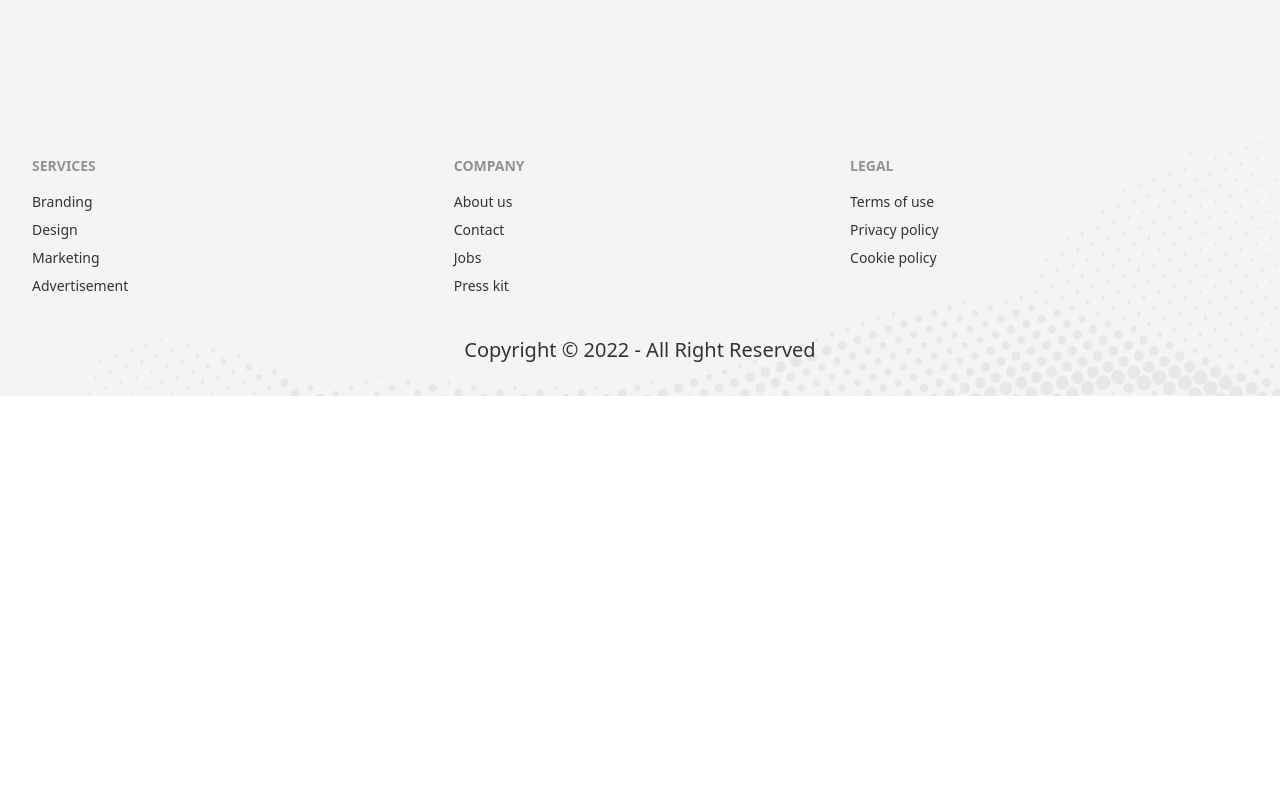
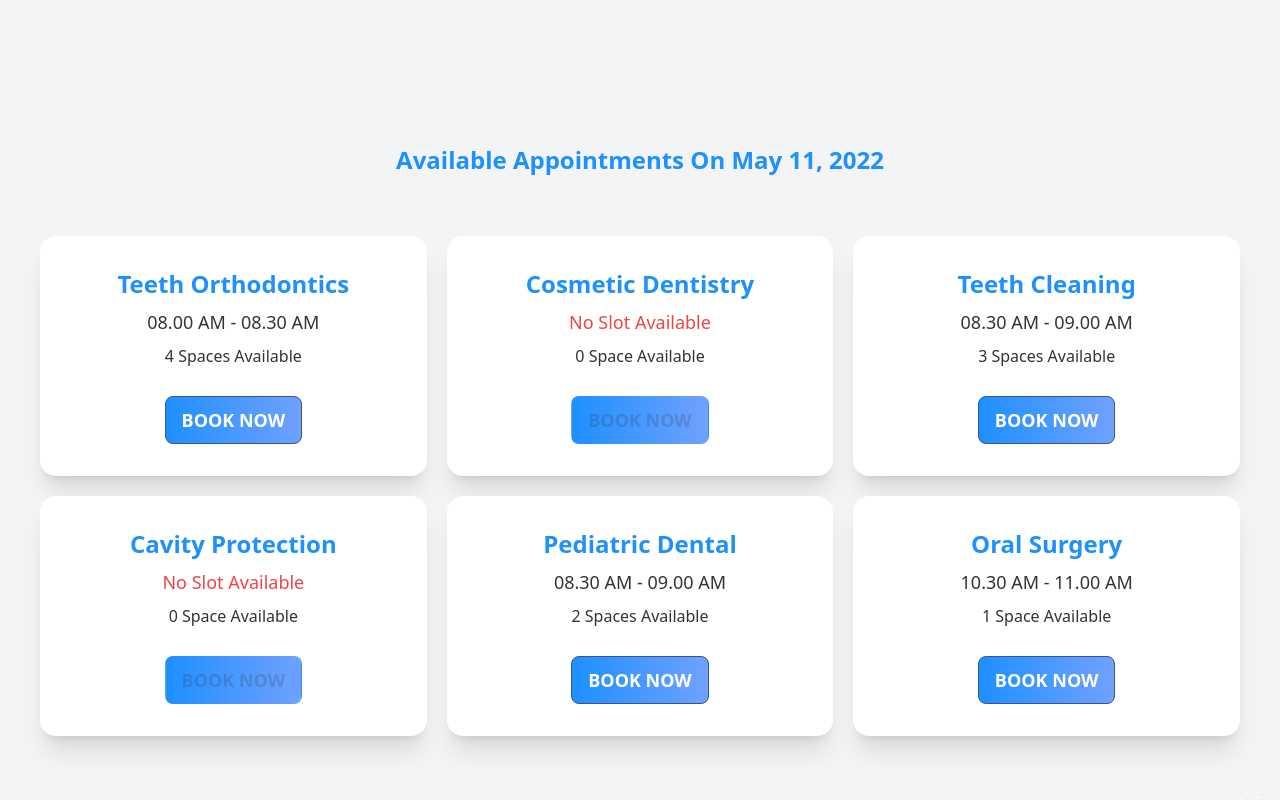
Before and after one commit to HossainRafi/dp-client, a React (Create React App) app: page /appointment in a window 1280 px wide. Shown: the part 740-1540 px from the top of the page. Before the commit the page ends 1136 px from the top, so only its background shows below. Built offline with nearby package versions, Linux system fonts and the light colour scheme.

Commit message:
available appointment and service done

```diff
--- /dev/null
+++ b/public/fakeData.json
@@ -0,0 +1,41 @@
+[
+  {
+    "_id": 1,
+    "name": "Teeth Orthodontics",
+    "slots": [
+      "08.00 AM - 08.30 AM",
+      "08.30 AM - 09.00 AM",
+      "09.00 AM - 9.30 AM",
+      "10.30 AM - 11.00 AM"
+    ]
+  },
+  {
+    "_id": 2,
+    "name": "Cosmetic Dentistry",
+    "slots": []
+  },
+  {
+    "_id": 3,
+    "name": "Teeth Cleaning",
+    "slots": [
+      "08.30 AM - 09.00 AM",
+      "09.30 AM - 10.00 AM",
+      "10.00 AM - 10.30 AM"
+    ]
+  },
+  {
+    "_id": 4,
+    "name": "Cavity Protection",
+    "slots": []
+  },
+  {
+    "_id": 5,
+    "name": "Pediatric Dental",
+    "slots": ["08.30 AM - 09.00 AM", "09.30 AM - 10.00 AM"]
+  },
+  {
+    "_id": 6,
+    "name": "Oral Surgery",
+    "slots": ["10.30 AM - 11.00 AM"]
+  }
+]
--- a/src/Pages/Appointment/AppointmentBanner.js
+++ b/src/Pages/Appointment/AppointmentBanner.js
@@ -1,18 +1,15 @@
-import React, { useState } from "react";
+import React from "react";
 import chair from "../../assets/images/chair.png";
 import { DayPicker } from "react-day-picker";
 import "react-day-picker/dist/style.css";
-import { format } from "date-fns";
 
-const AppointmentBanner = () => {
-  const [date, setDate] = useState(new Date());
+const AppointmentBanner = ({date,setDate}) => {
   return (
     <div className="hero min-h-screen">
       <div className="hero-content flex-col lg:flex-row-reverse gap-32">
         <img src={chair} className="max-w-sm rounded-lg shadow-2xl" alt="" />
-        <div className="bg-gray-200">
+        <div className="bg-gray-200 rounded-xl">
           <DayPicker mode="single" selected={date} onSelect={setDate} />
-          <p className="text-center text-xl font-semibold text-secondary p-5">You Have Selected: {format(date, "PP")}</p>
         </div>
       </div>
     </div>
--- a/src/Pages/Appointment/AppointmentPage.js
+++ b/src/Pages/Appointment/AppointmentPage.js
@@ -1,11 +1,14 @@
-import React from 'react';
+import React, { useState } from 'react';
 import Footer from '../Shared/Footer';
 import AppointmentBanner from './AppointmentBanner';
+import AvailableAppointment from './AvailableAppointment';
 
 const AppointmentPage = () => {
+    const [date, setDate] = useState(new Date());
     return (
         <div className='bg-gray-100'>
-            <AppointmentBanner/>
+            <AppointmentBanner date={date} setDate={setDate} />
+            <AvailableAppointment date={date}/>
             <Footer/>
         </div>
     );
--- /dev/null
+++ b/src/Pages/Appointment/AvailableAppointment.js
@@ -0,0 +1,26 @@
+import { format } from "date-fns";
+import React, { useEffect, useState } from "react";
+import Service from "./Service";
+
+const AvailableAppointment = ({ date }) => {
+  const [services, setServices] = useState([]);
+  useEffect(() => {
+    fetch("fakeData.json")
+      .then((res) => res.json())
+      .then((data) => setServices(data));
+  }, []);
+  return (
+    <div>
+      <h2 className="text-2xl text-center text-secondary font-bold py-5">
+        Available Appointments On {format(date, "PP")}
+      </h2>
+      <div className="grid grid-cols-1 md:grid-cols-2 lg:grid-cols-3 gap-5 p-10">
+        {services.map((service) => (
+          <Service key={service._id} service={service} />
+        ))}
+      </div>
+    </div>
+  );
+};
+
+export default AvailableAppointment;
--- /dev/null
+++ b/src/Pages/Appointment/Service.js
@@ -0,0 +1,34 @@
+import React from "react";
+
+const Service = ({ service }) => {
+  const { name, slots } = service;
+  return (
+    <div className="card bg-base-100 shadow-xl">
+      <div className="card-body">
+        <h2 className="card-title flex justify-center text-secondary text-2xl">{name}</h2>
+        <p>
+          {slots.length > 0 ? (
+            <span className="flex justify-center text-lg">{slots[0]}</span>
+          ) : (
+            <span className="text-red-500 flex justify-center text-lg">
+              No Slot Available
+            </span>
+          )}
+        </p>
+        <p className="flex justify-center">
+          {slots.length} {slots.length > 1 ? "Spaces" : "Space"} Available
+        </p>
+        <div className="card-actions pt-5 flex justify-center">
+          <button
+            disabled={slots.length === 0}
+            className="btn text-white bg-gradient-to-r from-secondary to-primary text-lg"
+          >
+            Book Now
+          </button>
+        </div>
+      </div>
+    </div>
+  );
+};
+
+export default Service;
```
